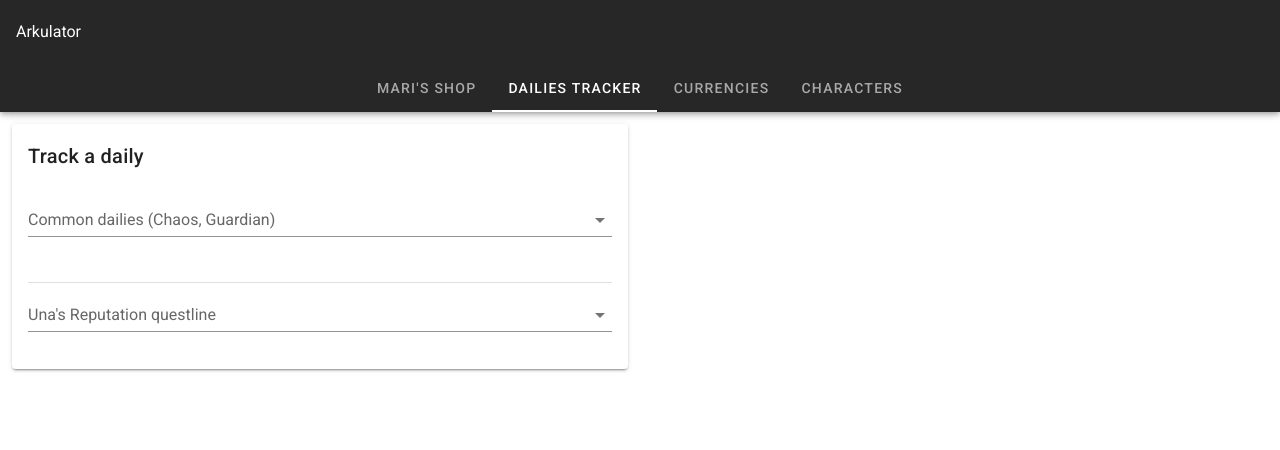
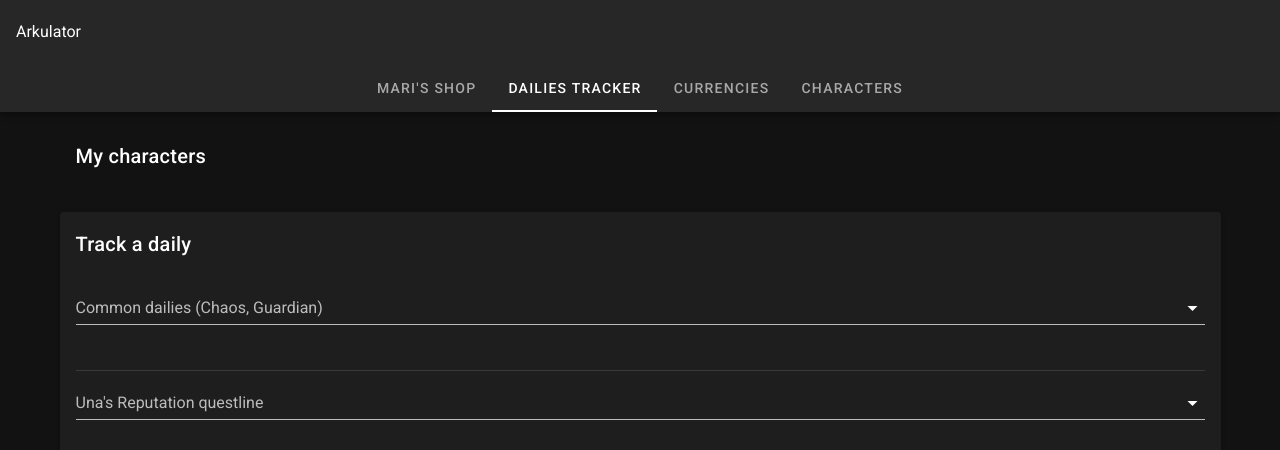
Before and after one commit to buracc/arkulator, a Vue app: page / in a window 1280 px wide. Both pictures are taken after a click on the tab "DAILIES TRACKER". Shown: the top 450 px of the page. Built offline with nearby package versions, Linux system fonts and the light colour scheme.

Commit message:
Apply dark theme and some other prettifications

```diff
--- a/src/App.vue
+++ b/src/App.vue
@@ -1,18 +1,18 @@
 <template>
   <v-app>
     <v-app-bar app dark>
-      <div class="d-flex align-center">Arkulator</div>
+      <div>Arkulator</div>
 
       <template v-slot:extension>
-        <v-tabs centered v-model="currentTab">
+        <v-tabs centered v-model="currentTab" color="white">
           <v-tab v-for="(tab, i) in tabs" :key="i"> {{ tab.title }} </v-tab>
         </v-tabs>
       </template>
     </v-app-bar>
 
-    <v-main color="tertiary">
+    <v-main>
       <v-tabs-items v-model="currentTab">
-        <v-tab-item v-for="(tab, i) in tabs" :key="i">
+        <v-tab-item v-for="(tab, i) in tabs" :key="i" style="background-color: #121212">
           <component v-bind:is="tab.component"></component>
         </v-tab-item>
       </v-tabs-items>
--- a/src/assets/data/unas_reps.json
+++ b/src/assets/data/unas_reps.json
@@ -503,7 +503,7 @@
       },
       {
         "name": "Research and Development",
-        "req_completions": 7
+        "req_completions": 6
       },
       {
         "name": "Market Research"
--- a/src/components/rating/CommonDailyCompletionRating.vue
+++ b/src/components/rating/CommonDailyCompletionRating.vue
@@ -2,6 +2,10 @@
   <v-row>
     <v-col>
       <v-rating
+        color="white"
+        background-color="white"
+        empty-icon="mdi-close"
+        full-icon="mdi-check"
         :length="characters[charName].dailies.common[dailyName].max_completions"
         v-model="completions"
         clearable
--- a/src/pages/DailiesTracker.vue
+++ b/src/pages/DailiesTracker.vue
@@ -1,10 +1,16 @@
 <template>
-  <v-container fluid>
+  <v-container>
     <v-row>
-      <v-col md="4" v-for="(char, charName) of characters" :key="charName">
-        <v-card>
-          <v-card-title> {{ charName }} ({{ char.ilvl }})</v-card-title>
-          <v-card-text>
+      <v-col>
+        <div>
+          <v-card-title>My characters</v-card-title>
+          <v-expansion-panels multiple>
+            <v-expansion-panel v-for="(char, charName) of characters" :key="charName">
+              <v-expansion-panel-header>
+                <h3>{{ char.class }}: {{ charName }} ({{ char.ilvl }})</h3>
+              </v-expansion-panel-header>
+              <v-expansion-panel-content>
+                <div>
                   <v-row>
                     <v-col>
                       <CommonDailyCardSection :char-name="charName">
@@ -26,13 +32,16 @@
                       </UnaCardSection>
                     </v-col>
                   </v-row>
-          </v-card-text>
-        </v-card>
+                </div>
+              </v-expansion-panel-content>
+            </v-expansion-panel>
+          </v-expansion-panels>
+        </div>
       </v-col>
     </v-row>
 
     <v-row>
-      <v-col md="6">
+      <v-col>
         <v-card>
           <v-card-title> Track a daily </v-card-title>
           <v-card-text>
--- a/src/pages/MarisShop.vue
+++ b/src/pages/MarisShop.vue
@@ -2,10 +2,12 @@
   <v-container fluid>
     <v-row>
       <v-col>
-        <span>
-          Be sure to adjust the Gold -> Crystal conversion rate for your server on the 'Currencies' page accordingly.
-          Can be checked by going to the in-game store (F4), and then to Currency Exchange.
-        </span>
+        <v-card>
+          <v-card-text>
+            Be sure to adjust the Gold -> Crystal conversion rate for your server on the 'Currencies' page accordingly.
+            Can be checked by going to the in-game store (F4), and then to Currency Exchange.
+          </v-card-text>
+        </v-card>
       </v-col>
     </v-row>
     <v-row>
--- a/src/plugins/vuetify.js
+++ b/src/plugins/vuetify.js
@@ -4,6 +4,7 @@ import Vuetify from 'vuetify/lib/framework'
 Vue.use(Vuetify)
 
 const vuetifyOpts = {
+  theme: { dark: true },
   icons: {
     iconfont: 'mdi',
     values: {
```
Lines whose indentation alone changed are shown as unchanged.
